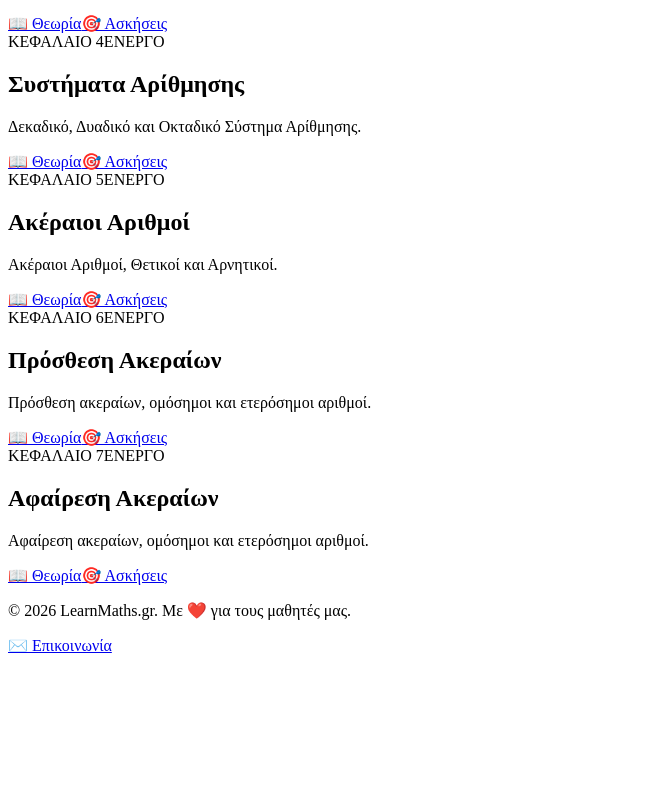
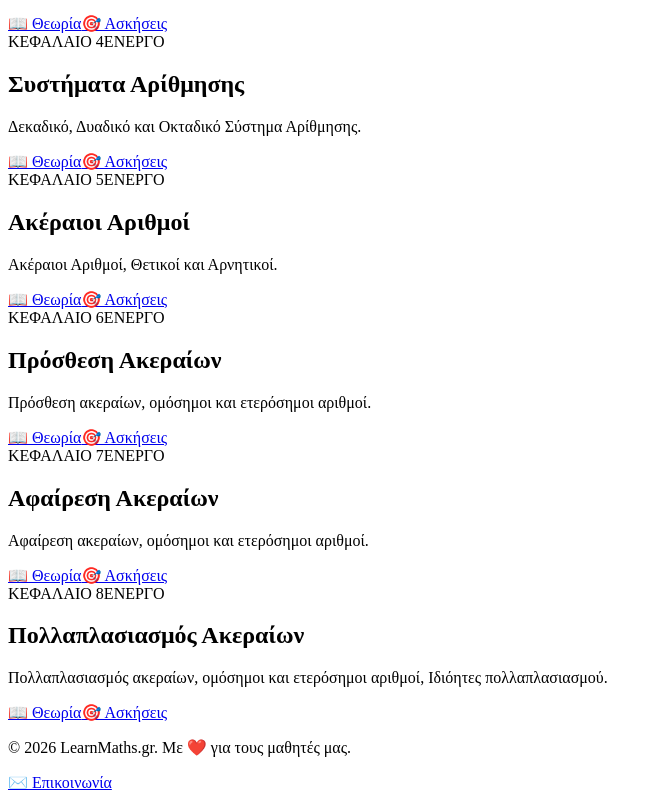
Before and after one commit to gkrimpas-lab/learn-maths-2026, a Next.js app: page /a-gymnasiou in a window 1280 px wide. Shown: the part 544-1344 px from the top of the page, without its empty margins (0-662 px from the left). Before the commit the page ends 1207 px from the top, so only its background shows below. Built offline with nearby package versions, Linux system fonts and the light colour scheme.

Commit message:
Update index.js

```diff
--- a/pages/a-gymnasiou/index.js
+++ b/pages/a-gymnasiou/index.js
@@ -57,6 +57,14 @@ const CHAPTERS = [
     title: 'Αφαίρεση Ακεραίων',
     desc: 'Αφαίρεση ακεραίων, ομόσημοι και ετερόσημοι αριθμοί.',
     badge: 'ΚΕΦΑΛΑΙΟ 7',
+    active: true,
+  },
+  {
+    id: '08',
+    slug: '08-pollaplasiasmos-akeraion',
+    title: 'Πολλαπλασιασμός Ακεραίων',
+    desc: 'Πολλαπλασιασμός ακεραίων, ομόσημοι και ετερόσημοι αριθμοί, Ιδιόητες πολλαπλασιασμού.',
+    badge: 'ΚΕΦΑΛΑΙΟ 8',
     active: true,
   },
 ];
```
